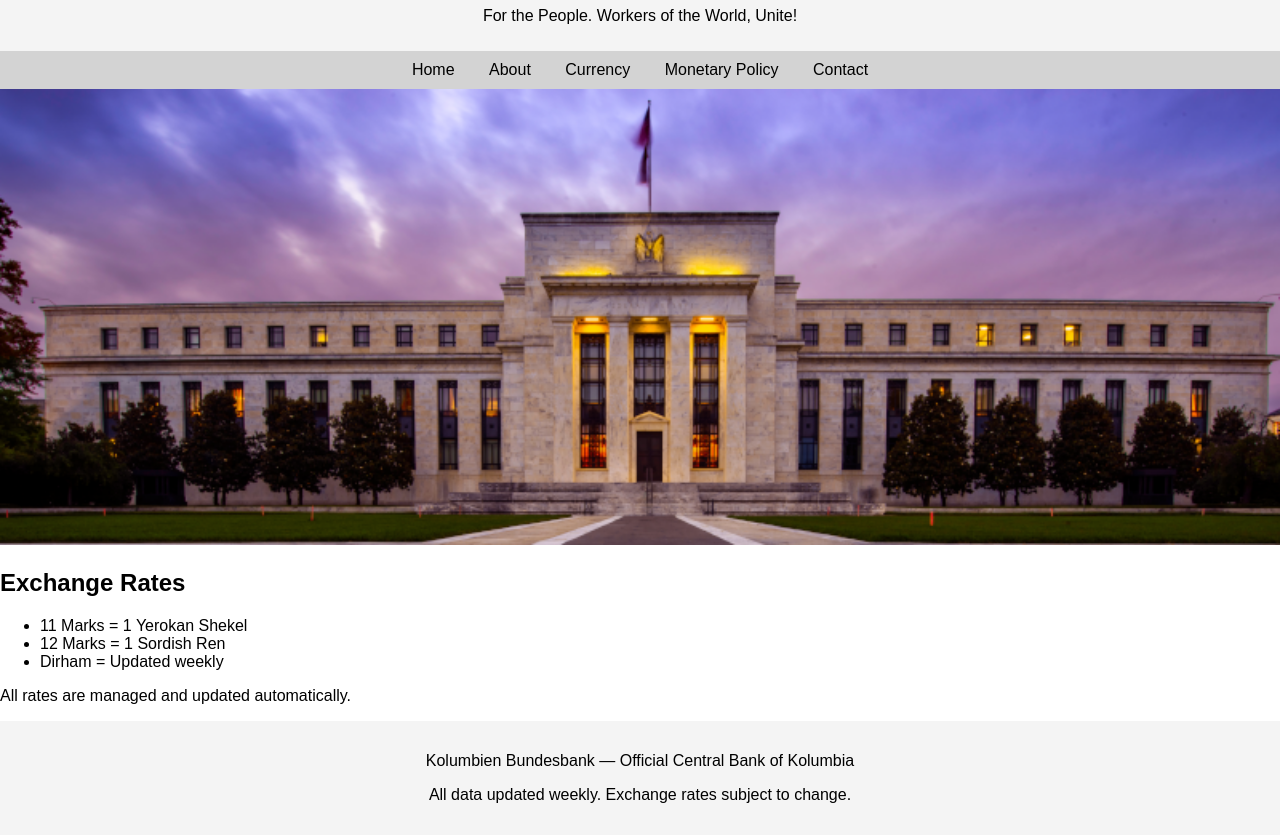
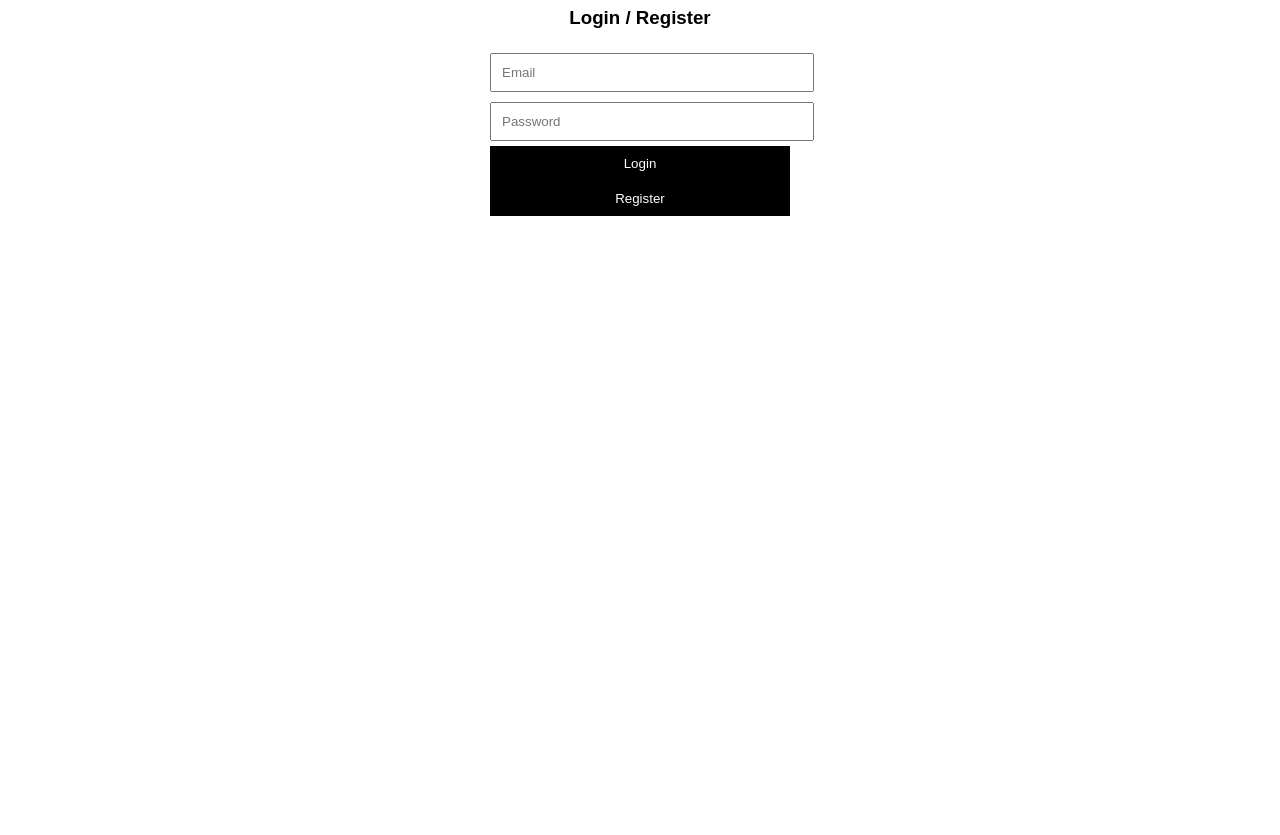
Before and after one commit to lilarroww/kolumbien-bundesbank, a plain HTML site: page index.html in a window 1280 px wide. Shown: the part 101-936 px from the top of the page. After the commit the page ends 800 px from the top, so only its background shows below. Drawn offline with Linux system fonts and the light colour scheme.

Commit message:
Update index.html

```diff
--- a/index.html
+++ b/index.html
@@ -1,48 +1,77 @@
 <!DOCTYPE html>
 <html lang="en">
 <head>
-<meta charset="UTF-8">
-<meta name="viewport" content="width=device-width, initial-scale=1.0">
-<title>Kolumbien Bundesbank</title>
-<link rel="stylesheet" href="style.css">
-<script src="script.js" defer></script>
+  <meta charset="UTF-8">
+  <title>Kolumbien Bundesbank – Login</title>
+  <meta name="viewport" content="width=device-width, initial-scale=1">
+  <style>
+    body { background: white; font-family: 'Neue Haas Grotesk Display', sans-serif; color: black; text-align: center; }
+    .container { width: 300px; margin: 50px auto; }
+    input { width: 100%; padding: 10px; margin: 5px 0; }
+    button { width: 100%; padding: 10px; background: black; color: white; border: none; cursor: pointer; }
+    button:hover { background: red; }
+  </style>
 </head>
 <body>
+  <h1>KBB Online Banking</h1>
+  <div class="container">
+    <h3>Login / Register</h3>
+    <input type="email" id="email" placeholder="Email">
+    <input type="password" id="password" placeholder="Password">
+    <button onclick="login()">Login</button>
+    <button onclick="register()">Register</button>
+    <p id="msg"></p>
+  </div>
 
-<header>
-    <img src="german_bank_logo.png" alt="Kolumbien Bundesbank Logo" class="logo">
-    <h1>Kolumbien Bundesbank</h1>
-    <p class="slogan">For the People. Workers of the World, Unite!</p>
-</header>
+  <!-- Firebase -->
+  <script type="module">
+    import { initializeApp } from "https://www.gstatic.com/firebasejs/11.0.1/firebase-app.js";
+    import { getAuth, signInWithEmailAndPassword, createUserWithEmailAndPassword } from "https://www.gstatic.com/firebasejs/11.0.1/firebase-auth.js";
+    import { getFirestore, doc, setDoc, getDoc } from "https://www.gstatic.com/firebasejs/11.0.1/firebase-firestore.js";
 
-<nav>
-    <a href="index.html">Home</a>
-    <a href="about.html">About</a>
-    <a href="currency.html">Currency</a>
-    <a href="policy.html">Monetary Policy</a>
-    <a href="contact.html">Contact</a>
-</nav>
+    const firebaseConfig = {
+      apiKey: "AIzaSyDgV7docvMEjXmTBMkmSPo70HGgI5DGbjU",
+      authDomain: "kolumbien-bundesbank.firebaseapp.com",
+      projectId: "kolumbien-bundesbank",
+      storageBucket: "kolumbien-bundesbank.firebasestorage.app",
+      messagingSenderId: "254774891654",
+      appId: "1:254774891654:web:843dda85c08c611723ad07",
+      measurementId: "G-BT6HT9PKCX"
+    };
 
-<main>
-    <section class="hero">
-        <img src="dc_buildings.jpg" alt="Government Buildings">
-    </section>
+    const app = initializeApp(firebaseConfig);
+    const auth = getAuth(app);
+    const db = getFirestore(app);
 
-    <section class="exchange">
-        <h2>Exchange Rates</h2>
-        <ul>
-            <li>11 Marks = 1 Yerokan Shekel</li>
-            <li>12 Marks = 1 Sordish Ren</li>
-            <li>Dirham = Updated weekly</li>
-        </ul>
-        <p>All rates are managed and updated automatically.</p>
-    </section>
-</main>
+    async function login() {
+      let email = document.getElementById("email").value;
+      let password = document.getElementById("password").value;
+      try {
+        await signInWithEmailAndPassword(auth, email, password);
+        window.location.href = "dashboard.html";
+      } catch (e) {
+        document.getElementById("msg").innerText = e.message;
+      }
+    }
 
-<footer>
-    <p>Kolumbien Bundesbank — Official Central Bank of Kolumbia</p>
-    <p>All data updated weekly. Exchange rates subject to change.</p>
-</footer>
+    async function register() {
+      let email = document.getElementById("email").value;
+      let password = document.getElementById("password").value;
+      try {
+        const userCred = await createUserWithEmailAndPassword(auth, email, password);
+        await setDoc(doc(db, "users", userCred.user.uid), {
+          balance: 0,
+          currency: "Kolumbien Mark",
+          role: "user"
+        });
+        window.location.href = "dashboard.html";
+      } catch (e) {
+        document.getElementById("msg").innerText = e.message;
+      }
+    }
 
+    window.login = login;
+    window.register = register;
+  </script>
 </body>
 </html>
```
